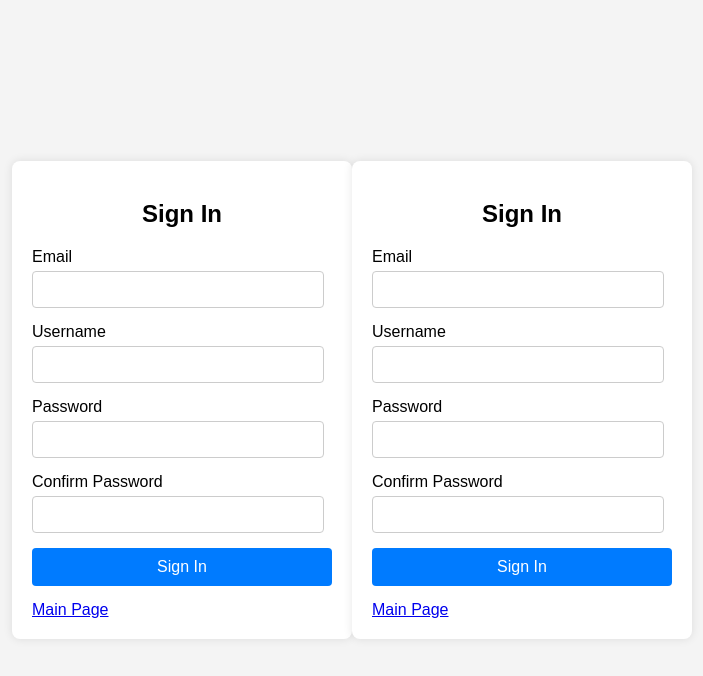
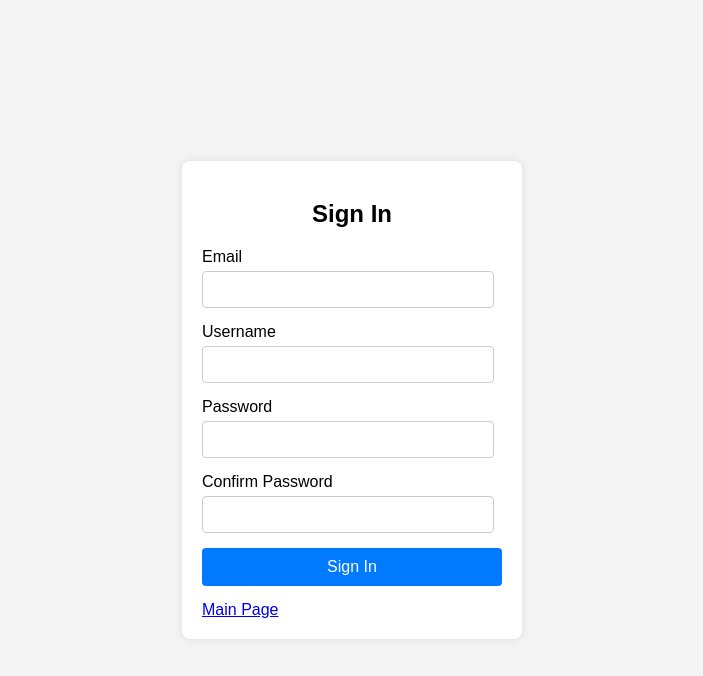
Before and after one commit to MagnusAustin/super-octo-broccoli, a Flask app: page /signinpage in a window 1280 px wide. Shown: the top 676 px of the page, without its empty margins (288-991 px from the left). Run offline with Flask 3, Linux system fonts and the light colour scheme.

Commit message:
Update signinpage.html

```diff
--- a/templates/signinpage.html
+++ b/templates/signinpage.html
@@ -85,90 +85,3 @@
     </div>
 </body>
 </html>
-<!DOCTYPE html>
-<html lang="en">
-<head>
-    <meta charset="UTF-8">
-    <meta name="viewport" content="width=device-width, initial-scale=1.0">
-    <title>Sign-In Page</title>
-    <style>
-        body {
-            font-family: Arial, sans-serif;
-            background-color: #f4f4f4;
-            display: flex;
-            justify-content: center;
-            align-items: center;
-            height: 100vh;
-            margin: 0;
-        }
-        .container {
-            background-color: white;
-            padding: 20px;
-            border-radius: 8px;
-            box-shadow: 0 0 10px rgba(0, 0, 0, 0.1);
-            width: 300px;
-        }
-        .container h2 {
-            text-align: center;
-            margin-bottom: 20px;
-        }
-        .form-group {
-            margin-bottom: 15px;
-        }
-        .form-group label {
-            display: block;
-            margin-bottom: 5px;
-        }
-        .form-group input {
-            width: 90%;
-            padding: 10px;
-            border: 1px solid #ccc;
-            border-radius: 4px;
-        }
-        .form-group input:focus {
-            border-color: #007BFF;
-            outline: none;
-        }
-        .form-group button {
-            width: 100%;
-            padding: 10px;
-            background-color: #007BFF;
-            border: none;
-            color: white;
-            border-radius: 4px;
-            cursor: pointer;
-            font-size: 16px;
-        }
-        .form-group button:hover {
-            background-color: #0056b3;
-        }
-    </style>
-</head>
-<body>
-    <div class="container">
-        <h2>Sign In</h2>
-        <form>
-            <div class="form-group">
-                <label for="email">Email</label>
-                <input type="email" id="email" name="email" required>
-            </div>
-            <div class="form-group">
-                <label for="username">Username</label>
-                <input type="text" id="username" name="username" required>
-            </div>
-            <div class="form-group">
-                <label for="password">Password</label>
-                <input type="password" id="password" name="password" required>
-            </div>
-            <div class="form-group">
-                <label for="confirm-password">Confirm Password</label>
-                <input type="password" id="confirm-password" name="confirm-password" required>
-            </div>
-            <div class="form-group">
-                <button type="submit">Sign In</button>
-            </div>
-			<a href="/">Main Page</a>
-        </form>
-    </div>
-</body>
-</html>
```
